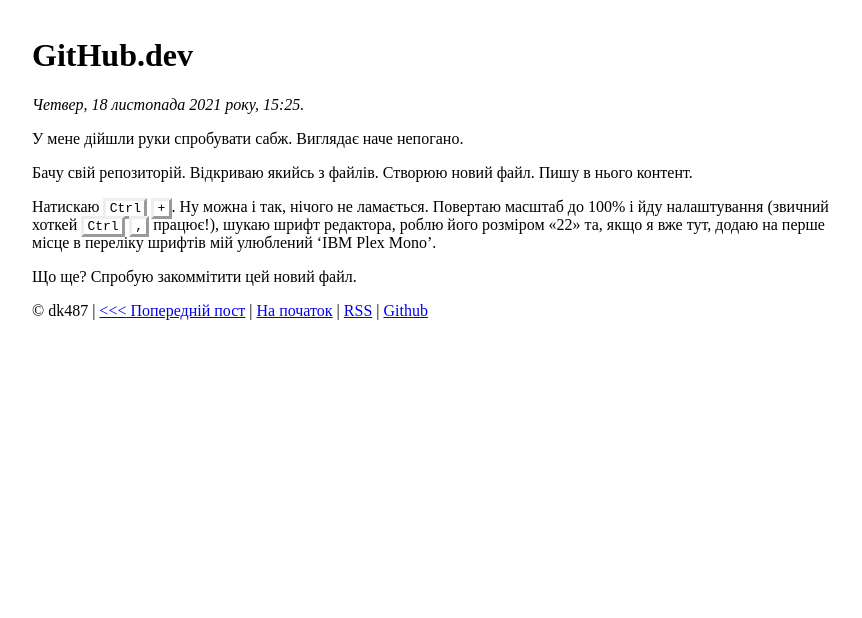
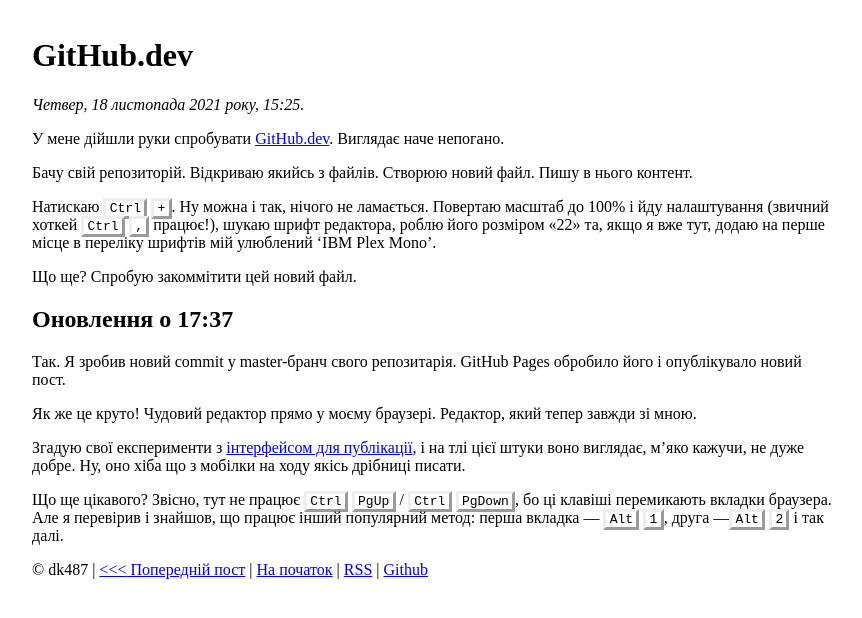
Before and after one commit to dk487/test.de.co.ua, a Jekyll site: the page built from _posts/2021/2021-11-18-github-dev.md, in a window 1280 px wide. Shown: the top 618 px of the page, without its empty margins (208-1070 px from the left). Built offline with Jekyll 4.4.1, drawn with Linux system fonts in a browser that asks for light colours.

Commit message:
Post update

```diff
--- a/_posts/2021/2021-11-18-github-dev.md
+++ b/_posts/2021/2021-11-18-github-dev.md
@@ -3,10 +3,25 @@
 date: 2021-11-18 17:25:00 +02:00
 ---
 
-У мене дійшли руки спробувати сабж. Виглядає наче непогано.
+У мене дійшли руки спробувати [GitHub.dev][1]. Виглядає наче непогано.
 
 Бачу свій репозиторій. Відкриваю якийсь з файлів. Створюю новий файл. Пишу в нього контент.
 
 Натискаю <kbd>Ctrl</kbd> <kbd>+</kbd>. Ну можна і так, нічого не ламається. Повертаю масштаб до 100% і йду налаштування (звичний хоткей <kbd>Ctrl</kbd> <kbd>,</kbd> працює!), шукаю шрифт редактора, роблю його розміром «22» та, якщо я вже тут, додаю на перше місце в переліку шрифтів мій улюблений 'IBM Plex Mono'.
 
 Що ще? Спробую закоммітити цей новий файл.
+
+
+Оновлення о 17:37
+-----------------
+
+Так. Я зробив новий commit у master-бранч свого репозитарія. GitHub Pages обробило його і опублікувало новий пост.
+
+Як же це круто! Чудовий редактор прямо у моєму браузері. Редактор, який тепер завжди зі мною.
+
+Згадую свої експерименти з [інтерфейсом для публікації][2], і на тлі цієї штуки воно виглядає, м'яко кажучи, не дуже добре. Ну, оно хіба що з мобілки на ходу якісь дрібниці писати.
+
+Що ще цікавого? Звісно, тут не працює <kbd>Ctrl</kbd> <kbd>PgUp</kbd> / <kbd>Ctrl</kbd> <kbd>PgDown</kbd>, бо ці клавіші перемикають вкладки браузера. Але я перевірив і знайшов, що працює інший популярний метод: перша вкладка — <kbd>Alt</kbd> <kbd>1</kbd>, друга —<kbd>Alt</kbd> <kbd>2</kbd> і так далі.
+
+[1]: https://github.dev
+[2]: /2021/11/16/instrument-dlia-publikatsii.html
```
